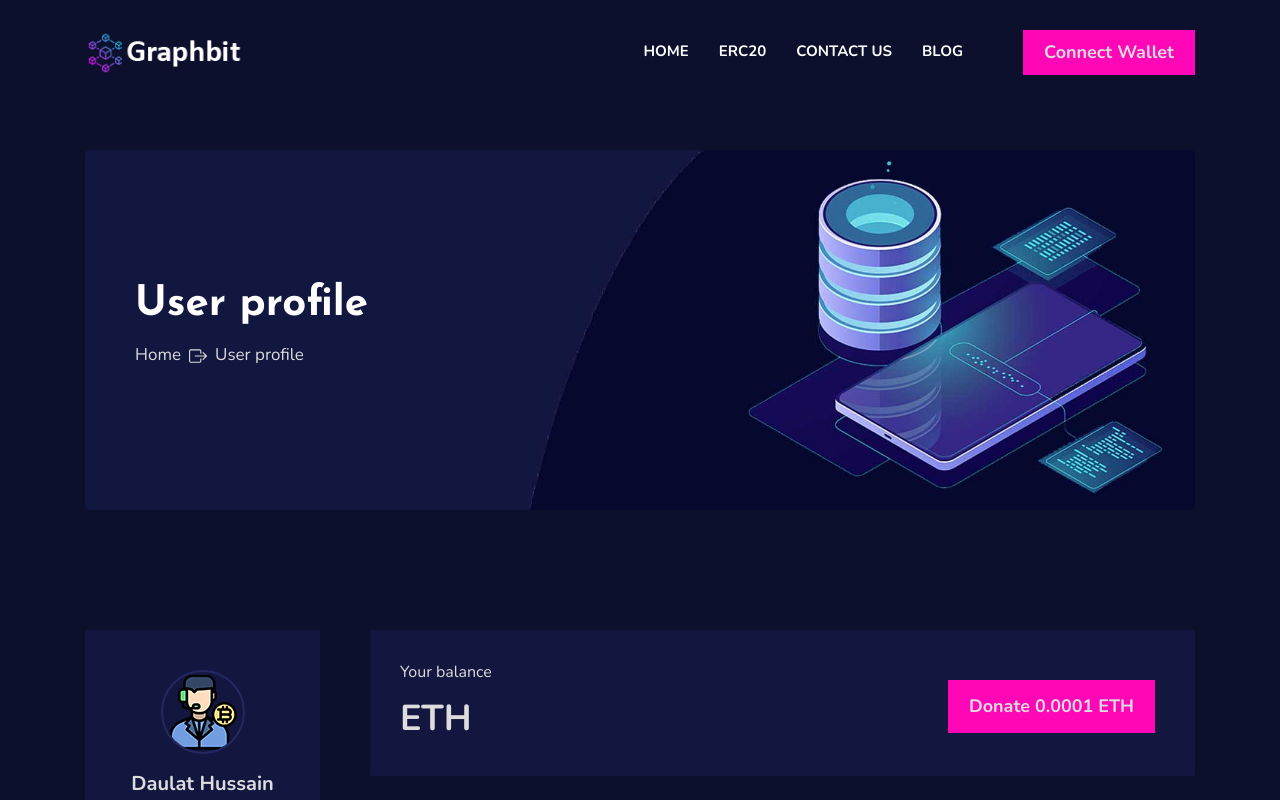
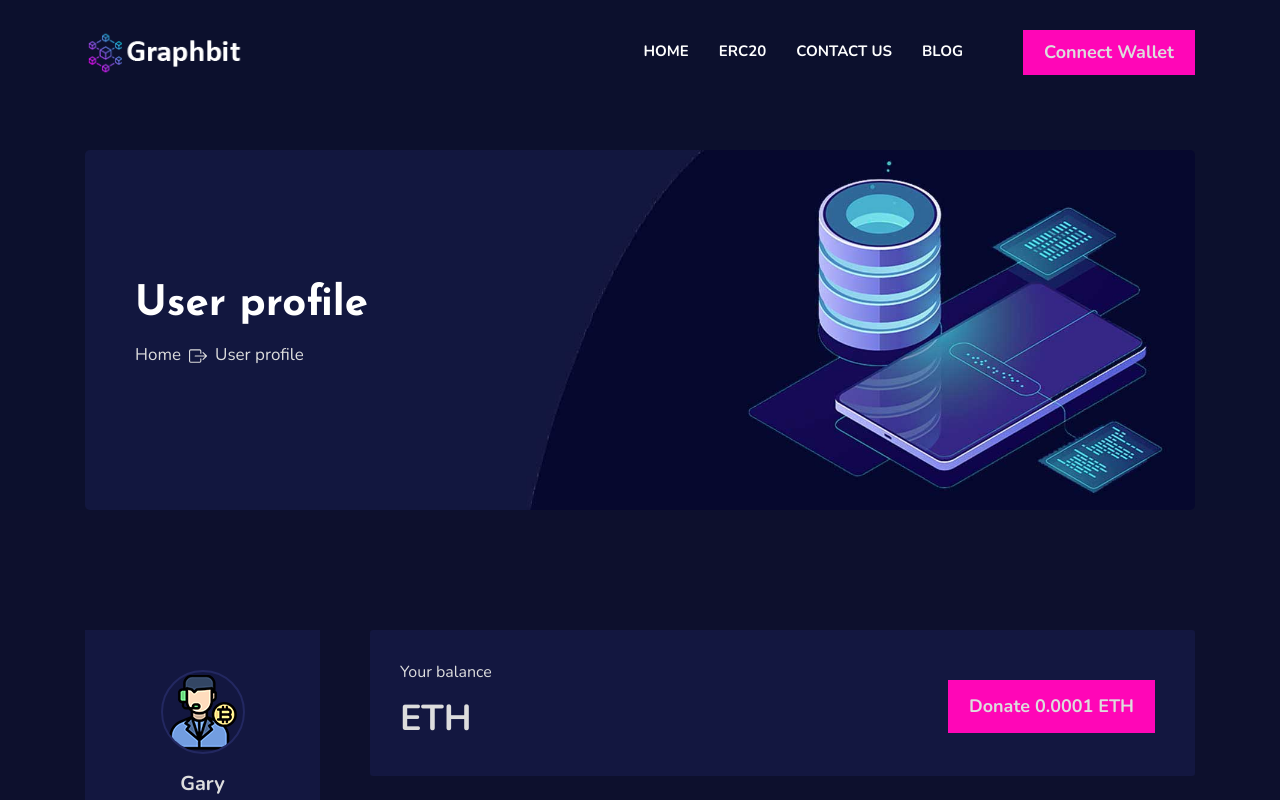
Before and after one commit to hotenglish775/token, a Next.js app: page /create in a window 1280 px wide. Shown: the top 800 px of the page. Built offline with nearby package versions, Linux system fonts and the light colour scheme.

Commit message:
Update SideBar.jsx

```diff
--- a/Components/Profile/SideBar.jsx
+++ b/Components/Profile/SideBar.jsx
@@ -21,7 +21,7 @@ const SideBar = ({ setActive, setOpen, open, address, setTransfer }) => {
             <div class="dashboard-profile">
               <img src="img/about/profile.png" alt="" />
               <div class="profile-content">
-                <span class="pro-name">Daulat Hussain</span>
+                <span class="pro-name">Gary</span>
                 <span class="pro-number">{address.slice(0, 15)}...</span>
               </div>
             </div>
```
